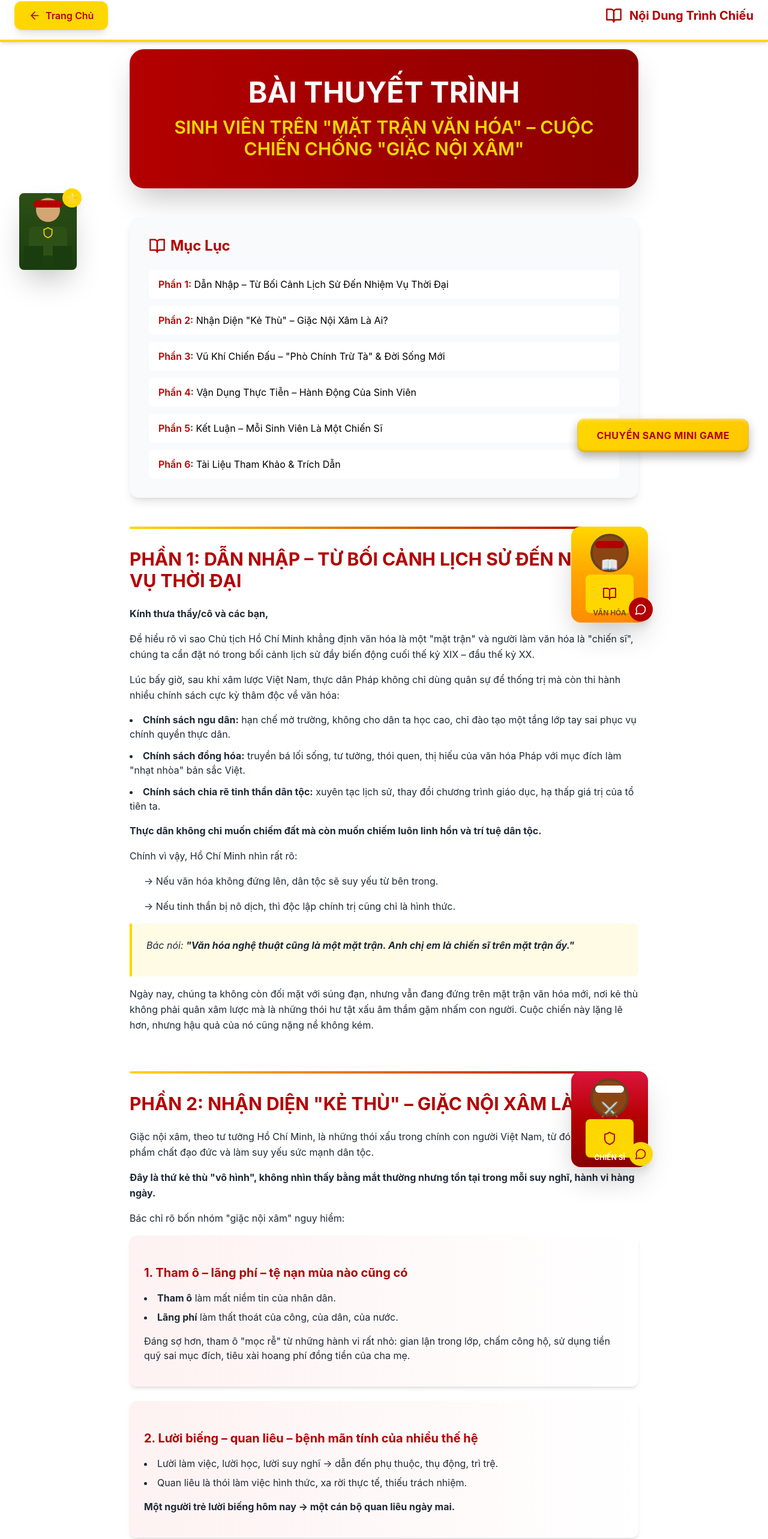
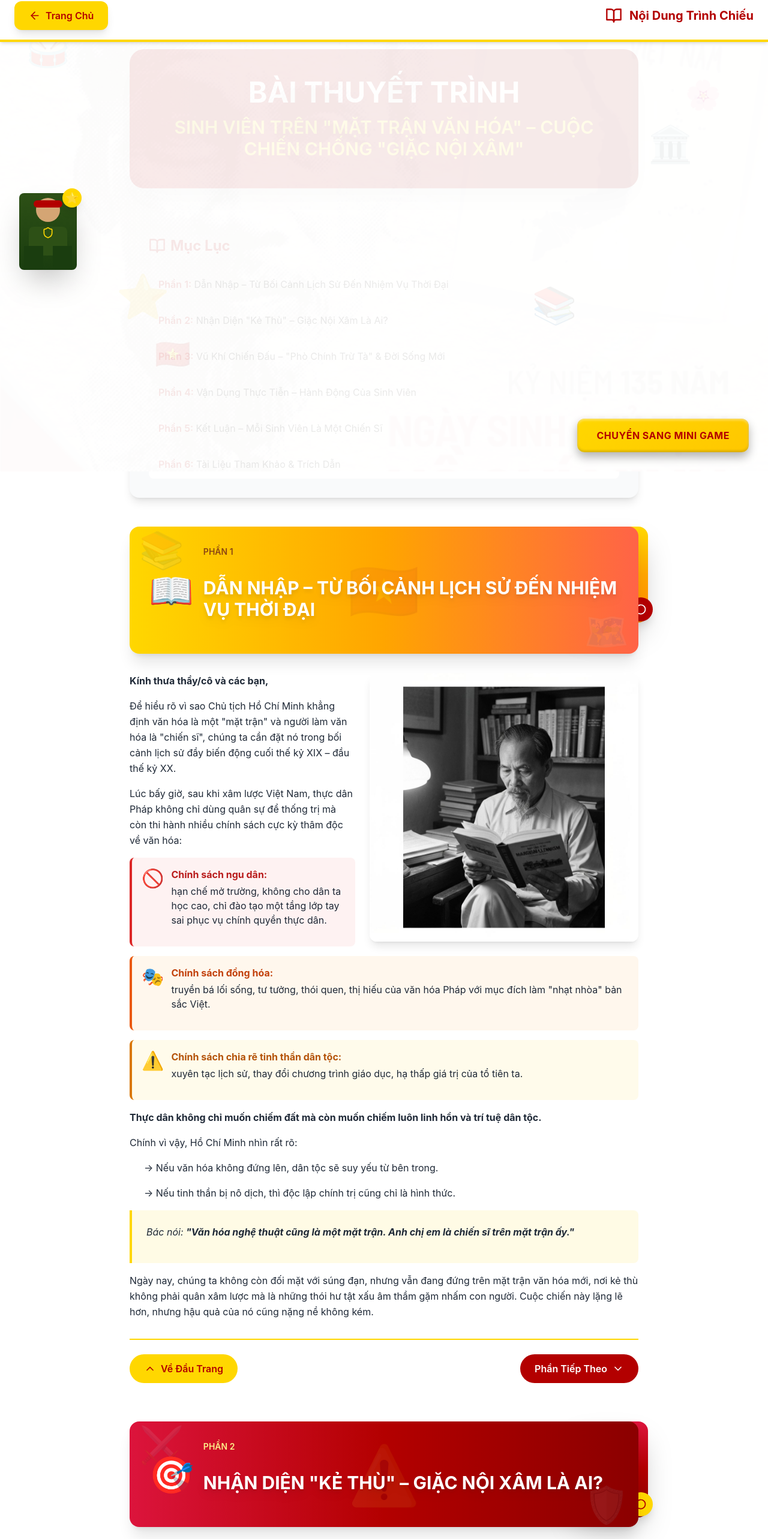
Before and after one commit to QuanHoang54/kethuatuttuong-hcm03, a React (Vite) app: page /presentation in a window 1280 px wide. Shown: the part 14-2580 px from the top of the page at 60% size. Built offline with nearby package versions, Linux system fonts and the light colour scheme.

Commit message:
Updated index.css

```diff
--- a/src/index.css
+++ b/src/index.css
@@ -237,4 +237,18 @@
       transform: translateY(-30px) translateX(5px);
     }
   }
+
+  .animate-float {
+    animation: float 8s ease-in-out infinite;
+  }
+
+  .animate-float-delay-1 {
+    animation: float 10s ease-in-out infinite;
+    animation-delay: -2s;
+  }
+
+  .animate-float-delay-2 {
+    animation: float 12s ease-in-out infinite;
+    animation-delay: -4s;
+  }
 }
--- a/src/pages/PresentationPage.tsx
+++ b/src/pages/PresentationPage.tsx
@@ -1,5 +1,5 @@
 import { useNavigate } from 'react-router-dom';
-import { ArrowLeft, BookOpen, Shield, MessageCircle, X } from 'lucide-react';
+import { ArrowLeft, BookOpen, Shield, MessageCircle, X, ChevronUp, ChevronDown } from 'lucide-react';
 import { useEffect, useState } from 'react';
 
 export default function PresentationPage() {
@@ -92,8 +92,32 @@ export default function PresentationPage() {
     document.getElementById(id)?.scrollIntoView({ behavior: 'smooth' });
   };
 
+  const scrollToTop = () => {
+    window.scrollTo({ top: 0, behavior: 'smooth' });
+  };
+
   return (
-    <div className="min-h-screen bg-white relative">
+    <div className="min-h-screen relative">
+      <div className="fixed inset-0 z-0">
+        <div
+          className="absolute inset-0 bg-cover bg-center"
+          style={{
+            backgroundImage: 'url(/image.png)',
+            backgroundSize: 'cover',
+            backgroundPosition: 'center',
+            opacity: 0.15
+          }}
+        ></div>
+        <div className="absolute inset-0 bg-white/90"></div>
+        <div className="absolute inset-0 opacity-[0.08] pointer-events-none">
+          <div className="absolute top-20 left-10 text-6xl animate-float">🥁</div>
+          <div className="absolute top-40 right-20 text-5xl animate-float-delay-1">🌸</div>
+          <div className="absolute top-[60%] left-[15%] text-7xl animate-float-delay-2">⭐</div>
+          <div className="absolute top-[30%] right-[10%] text-6xl animate-float">🏛️</div>
+          <div className="absolute bottom-40 left-[20%] text-5xl animate-float-delay-1">🇻🇳</div>
+          <div className="absolute bottom-60 right-[25%] text-6xl animate-float-delay-2">📚</div>
+        </div>
+      </div>
       <div className="fixed left-8 top-1/2 -translate-y-1/2 z-40 hidden lg:block">
         <div className={`soldier-character ${isJumping ? 'soldier-jump' : ''}`} style={{ transform: `translateY(${soldierPosition * 2}px)` }}>
           <div className="relative">
@@ -210,10 +234,30 @@ export default function PresentationPage() {
                   )}
                 </div>
               </div>
-              <div className="h-1 bg-gradient-to-r from-[#FFD700] to-[#b30000] rounded-full mb-8"></div>
-              <h2 className="text-3xl font-bold text-[#b30000] mb-6">
-                PHẦN 1: DẪN NHẬP – TỪ BỐI CẢNH LỊCH SỬ ĐẾN NHIỆM VỤ THỜI ĐẠI
+              <div className="relative mb-8 overflow-hidden rounded-2xl bg-gradient-to-r from-[#FFD700] via-[#FFA500] to-[#FF6347] p-8 shadow-xl">
+                <div className="absolute inset-0 opacity-10">
+                  <div className="absolute top-2 left-4 text-6xl">📚</div>
+                  <div className="absolute bottom-2 right-4 text-6xl">🗺️</div>
+                  <div className="absolute top-1/2 left-1/2 -translate-x-1/2 -translate-y-1/2 text-8xl">🇻🇳</div>
+                </div>
+                <div className="relative z-10 flex items-center gap-4">
+                  <div className="text-6xl">📖</div>
+                  <div>
+                    <div className="text-sm font-semibold text-[#8B4513] mb-1">PHẦN 1</div>
+                    <h2 className="text-3xl font-bold text-white drop-shadow-lg">
+                      DẪN NHẬP – TỪ BỐI CẢNH LỊCH SỬ ĐẾN NHIỆM VỤ THỜI ĐẠI
                     </h2>
+                  </div>
+                </div>
+              </div>
+
+              <div className="mb-6 relative">
+                <img
+                  src="/ho-chi-minh-reading-book-studying-marxism-leninism.jpg"
+                  alt="Bác Hồ nghiên cứu"
+                  className="w-full max-w-md float-right ml-6 mb-4 rounded-xl shadow-lg"
+                />
+              </div>
               <p className="text-gray-800 leading-relaxed mb-4">
                 <strong>Kính thưa thầy/cô và các bạn,</strong>
               </p>
@@ -223,11 +267,29 @@ export default function PresentationPage() {
               <p className="text-gray-800 leading-relaxed mb-4">
                 Lúc bấy giờ, sau khi xâm lược Việt Nam, thực dân Pháp không chỉ dùng quân sự để thống trị mà còn thi hành nhiều chính sách cực kỳ thâm độc về văn hóa:
               </p>
-              <ul className="list-disc list-inside space-y-3 mb-4 text-gray-800">
-                <li><strong>Chính sách ngu dân:</strong> hạn chế mở trường, không cho dân ta học cao, chỉ đào tạo một tầng lớp tay sai phục vụ chính quyền thực dân.</li>
-                <li><strong>Chính sách đồng hóa:</strong> truyền bá lối sống, tư tưởng, thói quen, thị hiếu của văn hóa Pháp với mục đích làm "nhạt nhòa" bản sắc Việt.</li>
-                <li><strong>Chính sách chia rẽ tinh thần dân tộc:</strong> xuyên tạc lịch sử, thay đổi chương trình giáo dục, hạ thấp giá trị của tổ tiên ta.</li>
-              </ul>
+              <div className="space-y-4 mb-4">
+                <div className="flex gap-3 items-start bg-red-50 p-4 rounded-lg border-l-4 border-red-600">
+                  <div className="text-3xl flex-shrink-0">🚫</div>
+                  <div>
+                    <strong className="text-red-700">Chính sách ngu dân:</strong>
+                    <p className="text-gray-800 mt-1">hạn chế mở trường, không cho dân ta học cao, chỉ đào tạo một tầng lớp tay sai phục vụ chính quyền thực dân.</p>
+                  </div>
+                </div>
+                <div className="flex gap-3 items-start bg-orange-50 p-4 rounded-lg border-l-4 border-orange-600">
+                  <div className="text-3xl flex-shrink-0">🎭</div>
+                  <div>
+                    <strong className="text-orange-700">Chính sách đồng hóa:</strong>
+                    <p className="text-gray-800 mt-1">truyền bá lối sống, tư tưởng, thói quen, thị hiếu của văn hóa Pháp với mục đích làm "nhạt nhòa" bản sắc Việt.</p>
+                  </div>
+                </div>
+                <div className="flex gap-3 items-start bg-amber-50 p-4 rounded-lg border-l-4 border-amber-600">
+                  <div className="text-3xl flex-shrink-0">⚠️</div>
+                  <div>
+                    <strong className="text-amber-700">Chính sách chia rẽ tinh thần dân tộc:</strong>
+                    <p className="text-gray-800 mt-1">xuyên tạc lịch sử, thay đổi chương trình giáo dục, hạ thấp giá trị của tổ tiên ta.</p>
+                  </div>
+                </div>
+              </div>
               <p className="text-gray-800 leading-relaxed mb-4">
                 <strong>Thực dân không chỉ muốn chiếm đất mà còn muốn chiếm luôn linh hồn và trí tuệ dân tộc.</strong>
               </p>
@@ -245,9 +307,26 @@ export default function PresentationPage() {
                   Bác nói: <strong>"Văn hóa nghệ thuật cũng là một mặt trận. Anh chị em là chiến sĩ trên mặt trận ấy."</strong>
                 </p>
               </div>
-              <p className="text-gray-800 leading-relaxed mb-4">
+              <p className="text-gray-800 leading-relaxed mb-6">
                 Ngày nay, chúng ta không còn đối mặt với súng đạn, nhưng vẫn đang đứng trên mặt trận văn hóa mới, nơi kẻ thù không phải quân xâm lược mà là những thói hư tật xấu âm thầm gặm nhấm con người. Cuộc chiến này lặng lẽ hơn, nhưng hậu quả của nó cũng nặng nề không kém.
               </p>
+
+              <div className="flex justify-between items-center mt-8 pt-6 border-t-2 border-[#FFD700]">
+                <button
+                  onClick={scrollToTop}
+                  className="flex items-center gap-2 px-6 py-3 bg-[#FFD700] text-[#b30000] rounded-full font-semibold hover:scale-105 hover:shadow-lg transition-all"
+                >
+                  <ChevronUp size={20} />
+                  Về Đầu Trang
+                </button>
+                <button
+                  onClick={() => scrollToSection('section2')}
+                  className="flex items-center gap-2 px-6 py-3 bg-[#b30000] text-white rounded-full font-semibold hover:scale-105 hover:shadow-lg transition-all"
+                >
+                  Phần Tiếp Theo
+                  <ChevronDown size={20} />
+                </button>
+              </div>
             </section>
 
             <section id="section2" className="fade-in-section mb-16 relative">
@@ -292,10 +371,22 @@ export default function PresentationPage() {
                   )}
                 </div>
               </div>
-              <div className="h-1 bg-gradient-to-r from-[#FFD700] to-[#b30000] rounded-full mb-8"></div>
-              <h2 className="text-3xl font-bold text-[#b30000] mb-6">
-                PHẦN 2: NHẬN DIỆN "KẺ THÙ" – GIẶC NỘI XÂM LÀ AI?
+              <div className="relative mb-8 overflow-hidden rounded-2xl bg-gradient-to-r from-[#DC143C] via-[#b30000] to-[#8B0000] p-8 shadow-xl">
+                <div className="absolute inset-0 opacity-10">
+                  <div className="absolute top-2 left-4 text-6xl">⚔️</div>
+                  <div className="absolute bottom-2 right-4 text-6xl">🛡️</div>
+                  <div className="absolute top-1/2 left-1/2 -translate-x-1/2 -translate-y-1/2 text-8xl">⚠️</div>
+                </div>
+                <div className="relative z-10 flex items-center gap-4">
+                  <div className="text-6xl">🎯</div>
+                  <div>
+                    <div className="text-sm font-semibold text-yellow-200 mb-1">PHẦN 2</div>
+                    <h2 className="text-3xl font-bold text-white drop-shadow-lg">
+                      NHẬN DIỆN "KẺ THÙ" – GIẶC NỘI XÂM LÀ AI?
                     </h2>
+                  </div>
+                </div>
+              </div>
               <p className="text-gray-800 leading-relaxed mb-4">
                 Giặc nội xâm, theo tư tưởng Hồ Chí Minh, là những thói xấu trong chính con người Việt Nam, từ đó phá hoại phẩm chất đạo đức và làm suy yếu sức mạnh dân tộc.
               </p>
@@ -307,46 +398,78 @@ export default function PresentationPage() {
               </p>
 
               <div className="space-y-6 mb-6">
-                <div className="bg-gradient-to-r from-red-50 to-white p-6 rounded-xl shadow-md">
+                <div className="bg-gradient-to-r from-red-50 to-white p-6 rounded-xl shadow-md border-l-8 border-red-600 relative overflow-hidden">
+                  <div className="absolute top-4 right-4 text-6xl opacity-10">💰</div>
+                  <div className="flex items-start gap-4">
+                    <div className="text-5xl">💰</div>
+                    <div className="flex-1">
                       <h3 className="text-xl font-bold text-[#b30000] mb-3">1. Tham ô – lãng phí – tệ nạn mùa nào cũng có</h3>
-                  <ul className="list-disc list-inside space-y-2 text-gray-800">
-                    <li><strong>Tham ô</strong> làm mất niềm tin của nhân dân.</li>
-                    <li><strong>Lãng phí</strong> làm thất thoát của công, của dân, của nước.</li>
-                  </ul>
-                  <p className="text-gray-800 mt-3">
+                      <div className="space-y-2 mb-3">
+                        <div className="flex items-center gap-2">
+                          <span className="text-xl">🚨</span>
+                          <p className="text-gray-800"><strong>Tham ô</strong> làm mất niềm tin của nhân dân.</p>
+                        </div>
+                        <div className="flex items-center gap-2">
+                          <span className="text-xl">💸</span>
+                          <p className="text-gray-800"><strong>Lãng phí</strong> làm thất thoát của công, của dân, của nước.</p>
+                        </div>
+                      </div>
+                      <p className="text-gray-800 mt-3 bg-white/70 p-3 rounded-lg">
                         Đáng sợ hơn, tham ô "mọc rễ" từ những hành vi rất nhỏ: gian lận trong lớp, chấm công hộ, sử dụng tiền quỹ sai mục đích, tiêu xài hoang phí đồng tiền của cha mẹ.
                       </p>
                     </div>
+                  </div>
+                </div>
 
-                <div className="bg-gradient-to-r from-red-50 to-white p-6 rounded-xl shadow-md">
-                  <h3 className="text-xl font-bold text-[#b30000] mb-3">2. Lười biếng – quan liêu – bệnh mãn tính của nhiều thế hệ</h3>
-                  <ul className="list-disc list-inside space-y-2 text-gray-800">
-                    <li>Lười làm việc, lười học, lười suy nghĩ → dẫn đến phụ thuộc, thụ động, trì trệ.</li>
-                    <li>Quan liêu là thói làm việc hình thức, xa rời thực tế, thiếu trách nhiệm.</li>
-                  </ul>
-                  <p className="text-gray-800 mt-3">
+                <div className="bg-gradient-to-r from-orange-50 to-white p-6 rounded-xl shadow-md border-l-8 border-orange-600 relative overflow-hidden">
+                  <div className="absolute top-4 right-4 text-6xl opacity-10">😴</div>
+                  <div className="flex items-start gap-4">
+                    <div className="text-5xl">😴</div>
+                    <div className="flex-1">
+                      <h3 className="text-xl font-bold text-orange-700 mb-3">2. Lười biếng – quan liêu – bệnh mãn tính của nhiều thế hệ</h3>
+                      <div className="space-y-2 mb-3">
+                        <div className="flex items-center gap-2">
+                          <span className="text-xl">⏰</span>
+                          <p className="text-gray-800">Lười làm việc, lười học, lười suy nghĩ → dẫn đến phụ thuộc, thụ động, trì trệ.</p>
+                        </div>
+                        <div className="flex items-center gap-2">
+                          <span className="text-xl">📄</span>
+                          <p className="text-gray-800">Quan liêu là thói làm việc hình thức, xa rời thực tế, thiếu trách nhiệm.</p>
+                        </div>
+                      </div>
+                      <p className="text-gray-800 mt-3 bg-white/70 p-3 rounded-lg">
                         <strong>Một người trẻ lười biếng hôm nay → một cán bộ quan liêu ngày mai.</strong>
                       </p>
                     </div>
+                  </div>
+                </div>
 
-                <div className="bg-gradient-to-r from-red-50 to-white p-6 rounded-xl shadow-md">
-                  <h3 className="text-xl font-bold text-[#b30000] mb-3">3. Phù hoa – xa xỉ</h3>
-                  <p className="text-gray-800 mb-3">
-                    Đây là căn bệnh phổ biến nhất trong giới trẻ:
-                  </p>
-                  <ul className="list-disc list-inside space-y-2 text-gray-800">
-                    <li>sống ảo, khoe của</li>
-                    <li>chạy theo trend độc hại</li>
-                    <li>coi trọng hình thức hơn năng lực</li>
-                    <li>"sống sang chảnh ảo" nhưng bên trong rỗng</li>
-                  </ul>
-                  <p className="text-gray-800 mt-3">
+                <div className="bg-gradient-to-r from-purple-50 to-white p-6 rounded-xl shadow-md border-l-8 border-purple-600 relative overflow-hidden">
+                  <div className="absolute top-4 right-4 text-6xl opacity-10">💎</div>
+                  <div className="flex items-start gap-4">
+                    <div className="text-5xl">💎</div>
+                    <div className="flex-1">
+                      <h3 className="text-xl font-bold text-purple-700 mb-3">3. Phù hoa – xa xỉ</h3>
+                      <p className="text-gray-800 mb-3">Đây là căn bệnh phổ biến nhất trong giới trẻ:</p>
+                      <div className="space-y-2 mb-3">
+                        <div className="flex items-center gap-2"><span className="text-xl">📱</span><p className="text-gray-800">sống ảo, khoe của</p></div>
+                        <div className="flex items-center gap-2"><span className="text-xl">🎭</span><p className="text-gray-800">chạy theo trend độc hại</p></div>
+                        <div className="flex items-center gap-2"><span className="text-xl">✨</span><p className="text-gray-800">coi trọng hình thức hơn năng lực</p></div>
+                        <div className="flex items-center gap-2"><span className="text-xl">🎪</span><p className="text-gray-800">"sống sang chảnh ảo" nhưng bên trong rỗng</p></div>
+                      </div>
+                      <p className="text-gray-800 mt-3 bg-white/70 p-3 rounded-lg">
                         <strong>Hậu quả:</strong> Con người đánh mất giá trị thật, trở thành "nô lệ" của mạng xã hội.
                       </p>
                     </div>
+                  </div>
+                </div>
 
-                <div className="bg-gradient-to-r from-red-50 to-white p-6 rounded-xl shadow-md">
-                  <h3 className="text-xl font-bold text-[#b30000] mb-3">4. Tâm lý nô lệ – sự tha hóa nguy hiểm nhất</h3>
+                <div className="bg-gradient-to-r from-gray-100 to-white p-6 rounded-xl shadow-md border-l-8 border-gray-600 relative overflow-hidden">
+                  <div className="absolute top-4 right-4 text-6xl opacity-10">⛓️</div>
+                  <div className="flex items-start gap-4">
+                    <div className="text-5xl">⛓️</div>
+                    <div className="flex-1">
+                      <h3 className="text-xl font-bold text-gray-700 mb-3">4. Tâm lý nô lệ – sự tha hóa nguy hiểm nhất</h3>
                       <p className="text-gray-800 mb-3">
                         <strong>"Tự ti – sính ngoại – mất gốc"</strong>
                       </p>
@@ -356,9 +479,11 @@ export default function PresentationPage() {
                       <p className="text-gray-800 ml-6 mb-3">
                         → Thích đi theo trào lưu phương Tây mù quáng nhưng lại thờ ơ văn hóa dân tộc.
                       </p>
-                  <p className="text-gray-800">
+                      <p className="text-gray-800 bg-white/70 p-3 rounded-lg">
                         Hoặc ngược lại: bảo thủ, cực đoan, từ chối cái mới cũng là tâm lý nô lệ tinh thần.
                       </p>
+                    </div>
+                  </div>
                 </div>
               </div>
 
@@ -417,10 +542,22 @@ export default function PresentationPage() {
                   )}
                 </div>
               </div>
-              <div className="h-1 bg-gradient-to-r from-[#FFD700] to-[#b30000] rounded-full mb-8"></div>
-              <h2 className="text-3xl font-bold text-[#b30000] mb-6">
-                PHẦN 3: VŨ KHÍ CHIẾN ĐẤU – "PHÒ CHÍNH TRỪ TÀ" & ĐỜI SỐNG MỚI
+              <div className="relative mb-8 overflow-hidden rounded-2xl bg-gradient-to-r from-[#32CD32] via-[#228B22] to-[#006400] p-8 shadow-xl">
+                <div className="absolute inset-0 opacity-10">
+                  <div className="absolute top-2 left-4 text-6xl">⚖️</div>
+                  <div className="absolute bottom-2 right-4 text-6xl">🕯️</div>
+                  <div className="absolute top-1/2 left-1/2 -translate-x-1/2 -translate-y-1/2 text-8xl">✨</div>
+                </div>
+                <div className="relative z-10 flex items-center gap-4">
+                  <div className="text-6xl">⚔️</div>
+                  <div>
+                    <div className="text-sm font-semibold text-yellow-200 mb-1">PHẦN 3</div>
+                    <h2 className="text-3xl font-bold text-white drop-shadow-lg">
+                      VŨ KHÍ CHIẾN ĐẤU – "PHÒ CHÍNH TRỪ TÀ" & ĐỜI SỐNG MỚI
                     </h2>
+                  </div>
+                </div>
+              </div>
 
               <h3 className="text-2xl font-bold text-[#8b0000] mb-4">1. "PHÒ CHÍNH TRỪ TÀ" – giá trị cốt lõi của mặt trận văn hóa</h3>
 
```
Lines whose indentation alone changed are shown as unchanged.
